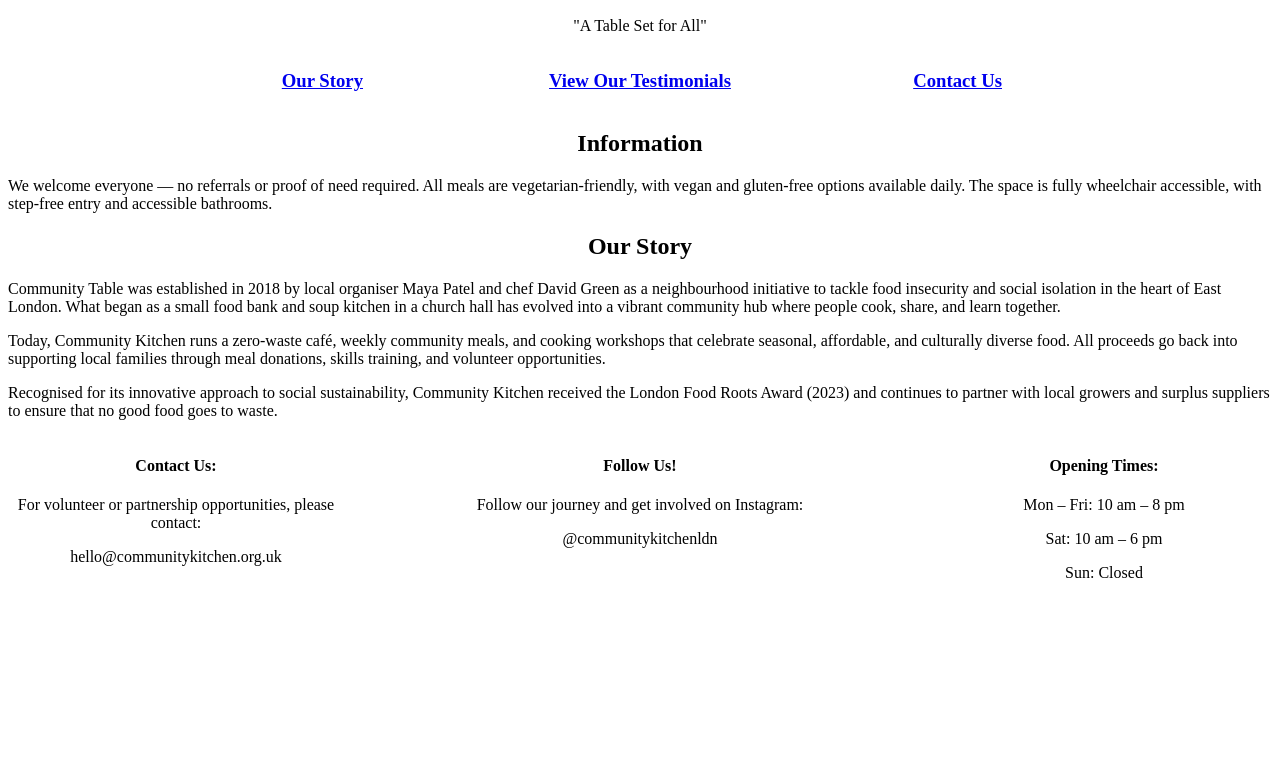
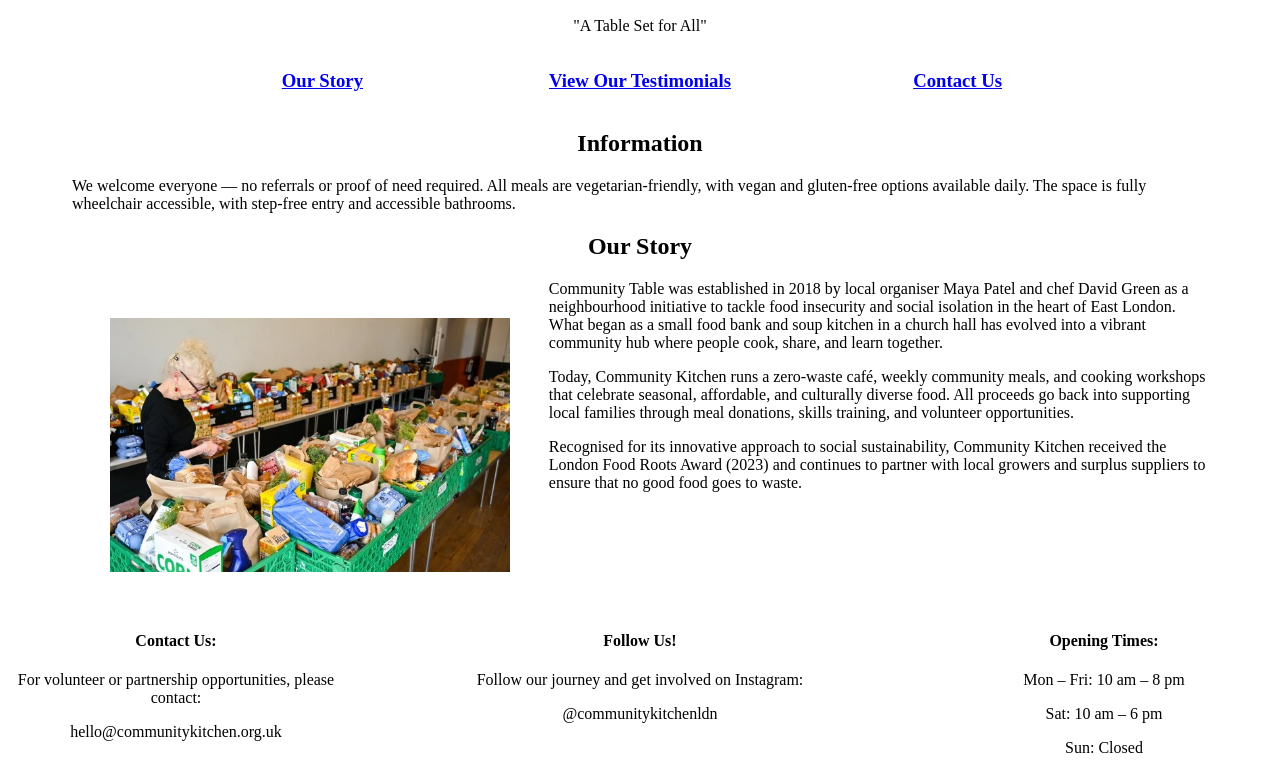
Before and after one commit to MichaelRFaria/HTML-Food-Bank-Website, a plain HTML site: page html/index.html in a window 1280 px wide. Shown: the part 87-868 px from the top of the page. Before the commit the page ends 800 px from the top, so only its background shows below. Drawn offline with Linux system fonts and the light colour scheme.

Commit message:
Added an image and implemented sample float logic to display the image appropriately.

```diff
--- a/css/index.css
+++ b/css/index.css
@@ -1,4 +1,4 @@
-#body h1,h2,h3,h4,h5,h6 {
+#body_tag h1,h2,h3,h4,h5,h6 {
     text-align: center;
 }
 
@@ -21,11 +21,21 @@
     text-align: center;
 }
 
+#body_content {
+    margin: 0 5vw 0 5vw;
+}
+
+#our_story img {
+    float: left;
+    padding: 3vw;
+}
+
 #bottom_section {
     display: flex;
     justify-content: center;
     align-items: flex-start;
     gap: 10vw;
+    clear: left;
 }
 
 #bottom_section div {
--- a/html/index.html
+++ b/html/index.html
@@ -14,7 +14,7 @@
     <title>Community Table</title>
   </head>
 
-  <body id="body">
+  <body id="body_tag">
     <div id="title">
       <h1>Community Table</h1>
       <!--special font for the quote below-->
@@ -27,7 +27,7 @@
       <h3><a href="index.html#contact_us">Contact Us</a></h3>
     </div>
 
-    <div>
+    <div id="body_content">
       <div>
         <h2>Information</h2>
         <p>
@@ -40,6 +40,8 @@
 
       <div id="our_story">
         <h2>Our Story</h2>
+        <!--image needs to be smaller, or font needs to be bigger, or margins need to be wider to make this flow nicely-->
+        <img width="400" src="../assets/marketing/food_1.jpg" alt="Image of the interior of the food bank, with crates of donations."/>
         <p>
           Community Table was established in 2018 by local organiser Maya Patel
           and chef David Green as a neighbourhood initiative to tackle food
```
